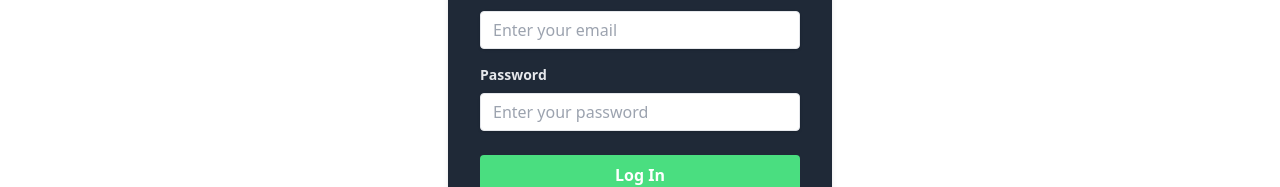
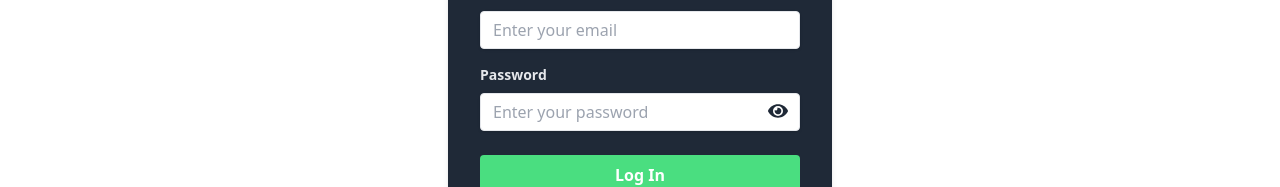
Before and after one commit to gidemho/my-portfolio_project, a React (Vite) app in the folder frontend/: page /login in a window 1280 px wide. Shown: the part 185-372 px from the top of the page. Built offline with nearby package versions, Linux system fonts and the light colour scheme; no server answers.

Commit message:
add oassword peek to login

```diff
--- a/frontend/src/pages/Login.jsx
+++ b/frontend/src/pages/Login.jsx
@@ -3,6 +3,7 @@ import axios from 'axios';
 import Spinner from '../components/Spinner';
 import { ToastContainer, toast } from 'react-toastify';
 import 'react-toastify/dist/ReactToastify.css';
+import { FaEye, FaEyeSlash } from 'react-icons/fa';
 import AppContext from '../context/appProvider';
 const Login = () => {
     const { setLoggedIn } = useContext(AppContext)
@@ -13,7 +14,7 @@ const Login = () => {
     });
     const [isSubmitting, setIsSubmitting] = useState(false);
     const [responseMessage, setResponseMessage] = useState('');
-
+    const [visiblePassword, setVisiblePassword] = useState(false)
     const handleChange = (e) => {
         setFormData({
             ...formData,
@@ -32,7 +33,6 @@ const Login = () => {
                 const response = await axios.post(`${backendURL}/api/v1/auth/login`, formData);
                 setResponseMessage(response.data.message);
                 const { token } = response.data
-                const { profpic } = JSON.parse(atob(token.split(".")[1]))
 
                 localStorage.setItem("sessionToken", token)
                 if (response.status === 200) {
@@ -81,17 +81,28 @@ const Login = () => {
                             placeholder="Enter your email"
                         />
                     </div>
-                    <div className="mb-6">
+                    <div className="mb-6 relative">
                         <label htmlFor="password" className="block text-gray-200 text-sm font-bold mb-2">Password</label>
                         <input
-                            type="password"
+                            type={visiblePassword ? "text" : "password"}
                             id="password"
                             name="password"
                             value={formData.password}
                             onChange={handleChange}
-                            className="shadow appearance-none border rounded w-full py-2 px-3 text-gray-200 leading-tight focus:outline-none focus:shadow-outline"
+                            className="shadow appearance-none border rounded w-full py-2 px-3 text-gray-200 leading-tight focus:outline-none focus:shadow-outline relative"
                             placeholder="Enter your password"
                         />
+                        <div className='swap absolute right-3 top-9'>
+                            {visiblePassword ?
+                            <FaEyeSlash className='text-xl'
+                            onClick={() => { setVisiblePassword(!visiblePassword) }} />
+                            :
+                                <FaEye className='text-xl'
+                                    onClick={() => {setVisiblePassword(!visiblePassword)}}/>
+
+
+                            }
+                        </div>
                     </div>
                     <div className="flex items-center justify-between">
                         <button
```
